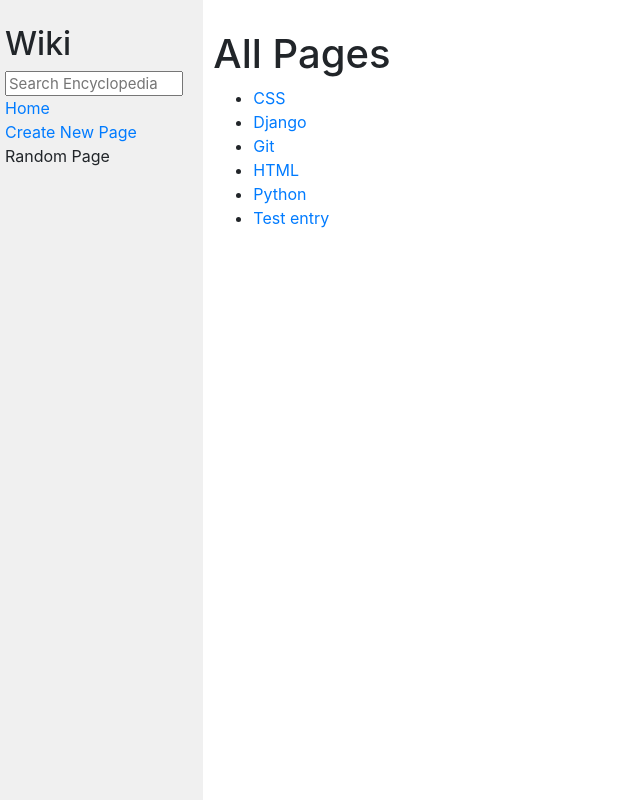
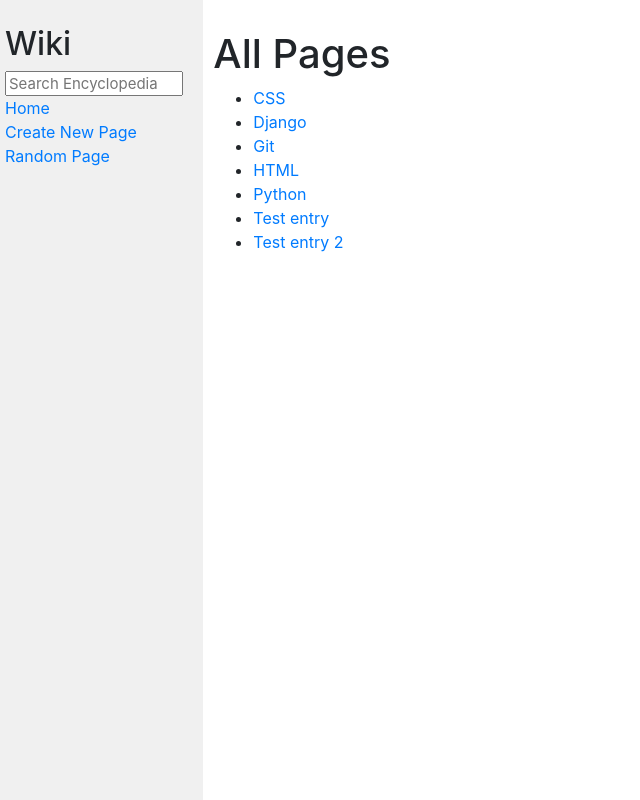
Before and after one commit to IsaJ89/project1wiki, a Django app: page / in a window 1280 px wide. Shown: the whole page, without its empty margins (0-640 px from the left). Run offline with Django 3.2, Linux system fonts and the light colour scheme; some libraries are stand-ins or nearby versions.

Commit message:
all specs done

```diff
--- a/wiki/encyclopedia/templates/encyclopedia/layout.html
+++ b/wiki/encyclopedia/templates/encyclopedia/layout.html
@@ -22,7 +22,7 @@
                     <a href="{% url 'new' %}">Create New Page</a>
                 </div>
                 <div>
-                    Random Page
+                    <a href="{% url 'random' %}">Random Page</a>
                 </div>
                 {% block nav %}
                 {% endblock %}
--- a/wiki/encyclopedia/urls.py
+++ b/wiki/encyclopedia/urls.py
@@ -7,5 +7,6 @@
     path("wiki/<str:name>", views.entry, name="entry"),
     path("search/", views.search, name="search"),
     path("newpage/", views.new, name="new"),
-    path("edit/", views.edit, name="edit")
+    path("edit/", views.edit, name="edit"),
+    path("random/",views.random_entry, name="random")
     ]
--- a/wiki/encyclopedia/views.py
+++ b/wiki/encyclopedia/views.py
@@ -6,7 +6,7 @@
 from django.core.files.storage import default_storage
 from django.http import HttpResponseRedirect
 from django.urls import reverse
-
+import random
 
 
 from . import util
@@ -81,3 +81,10 @@
             "name":name,
             "content":name_md
         })
+
+
+def random_entry(request):
+    list_of_entries = util.list_entries()
+    random_entry = random.choice(list_of_entries)
+    random_entry = random_entry.replace(".md","")
+    return HttpResponseRedirect(reverse("entry", args=[random_entry]))
```
Also changed, not shown: wiki/entries/Test entry 2.md (added, +9 -0 lines), wiki/encyclopedia/util.py (line endings or trailing spaces).
